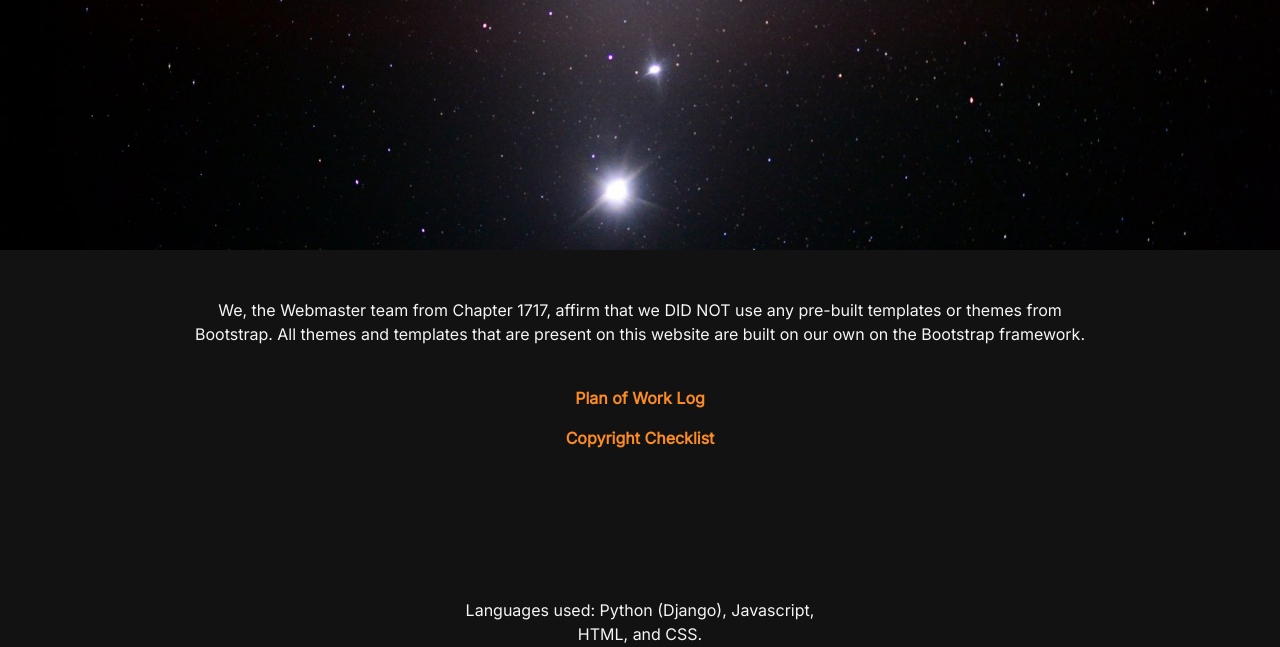
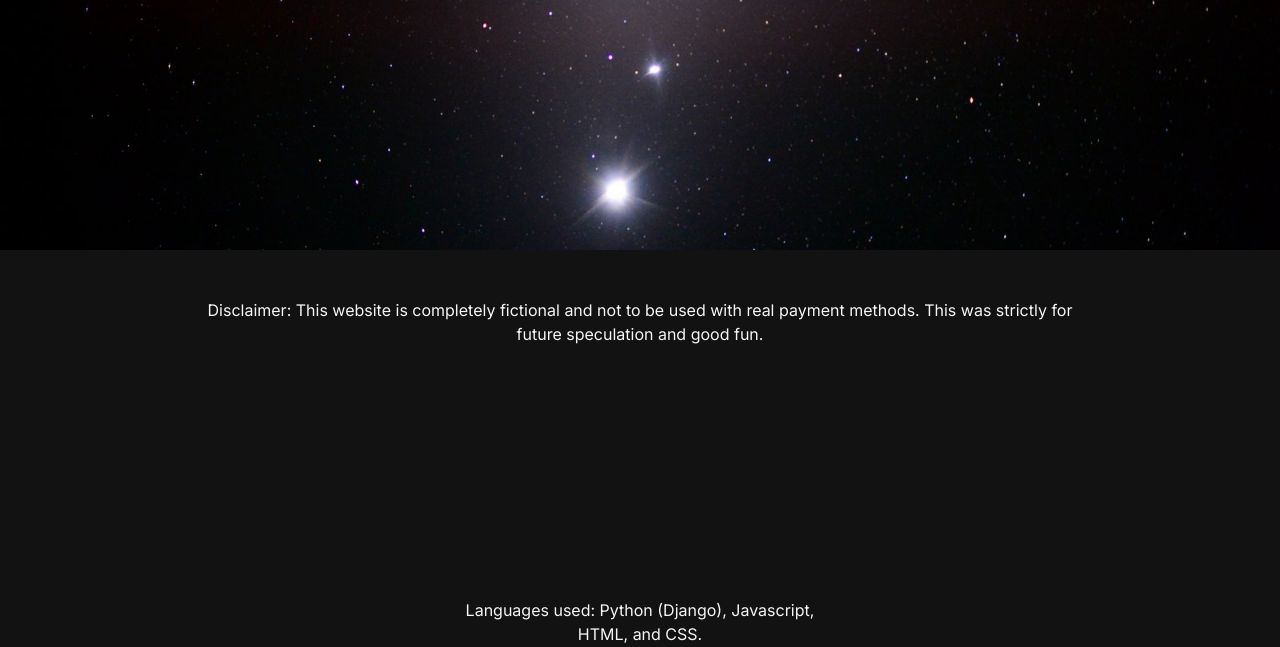
Before and after one commit to KhoiTran2023/odyssey, a Django app: page /sources in a window 1280 px wide. Shown: the top 647 px of the page. Run offline with Django 3.2, Linux system fonts and the light colour scheme; some libraries are stand-ins or nearby versions.

Commit message:
edited webmaster disclaimer

```diff
--- a/odyssey/templates/odyssey/sources.html
+++ b/odyssey/templates/odyssey/sources.html
@@ -10,24 +10,24 @@
 
 <div class="sources-container">
         <div class="flex-child">
-                <p class="centeredText">We, the Webmaster team from Chapter 1717, affirm that we DID NOT use any
+                <p class="centeredText"><!--We, the Webmaster team from Chapter 1717, affirm that we DID NOT use any
                         pre-built
                         templates or themes from
                         Bootstrap. All themes and templates that are present on this website are built on our own on the
                         Bootstrap
-                        framework.</p>
+                        framework.-->Disclaimer: This website is completely fictional and not to be used with real payment methods. This was strictly for future speculation and good fun.</p>
                 <br>
-                <p class="centeredText"><a
+                <!--<p class="centeredText"><a
                                 href="https://drive.google.com/file/d/12724gkciYmVUGaQ8EP84_zxEGMKcX7h5/view?usp=sharing"><b>Plan
                                         of
                                         Work
                                         Log</b></a>
-                </p>
-
+                </p>-->
+                <!--
                 <p class="centeredText"><a
                                 href="https://drive.google.com/file/d/1TKZ8pbRv56cglks2DeLgQ9Tskvkvzgze/view?usp=sharing"><b>Copyright
                                         Checklist</b></a>
-                </p>
+                </p>-->
         </div>
 
         <div class="flex-child">
```
